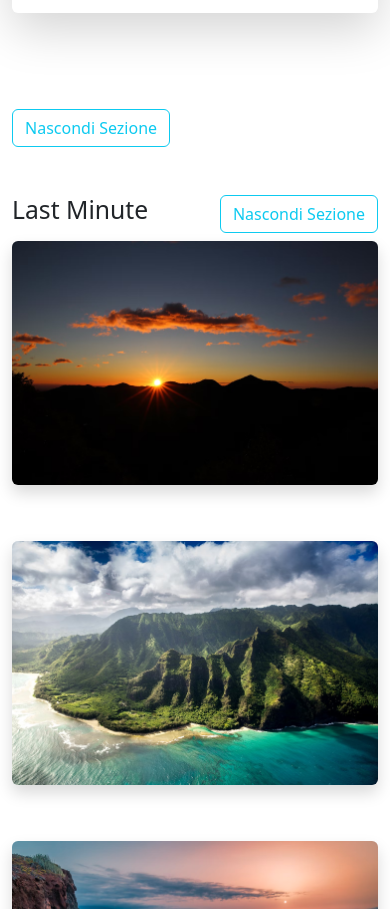
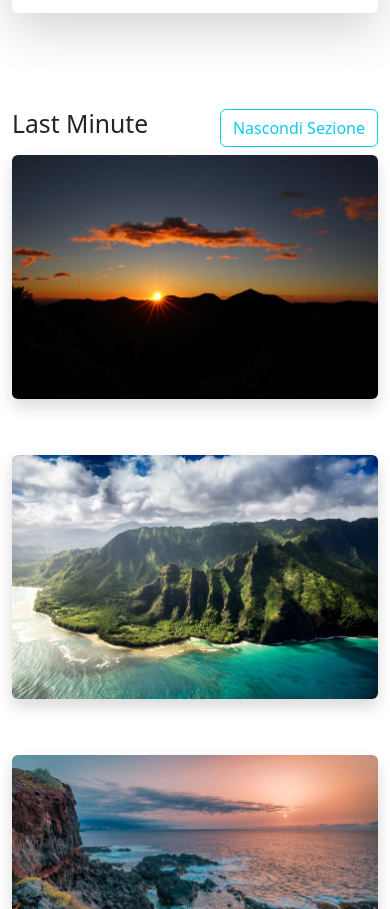
Before and after one commit to GiuliaLanari/U2-S6-L2, a plain HTML site: page index.html in a window 390 px wide. Shown: the part 5956-6865 px from the top of the page. Drawn offline with nearby package versions, Linux system fonts and the light colour scheme.

Commit message:
sistemazione display none

```diff
--- a/index.html
+++ b/index.html
@@ -251,7 +251,7 @@
         </div>
       </div>
 
-      <div class="container mt-5">
+      <div class="container mt-5 mb-2 d-none d-sm-block d-sm-none d-md-block">
         <div class="d-flex justify-content-between">
           <h3 class="fs-2 d-none d-sm-block d-sm-none d-md-block">Offerta del giorno</h3>
           <button
```
